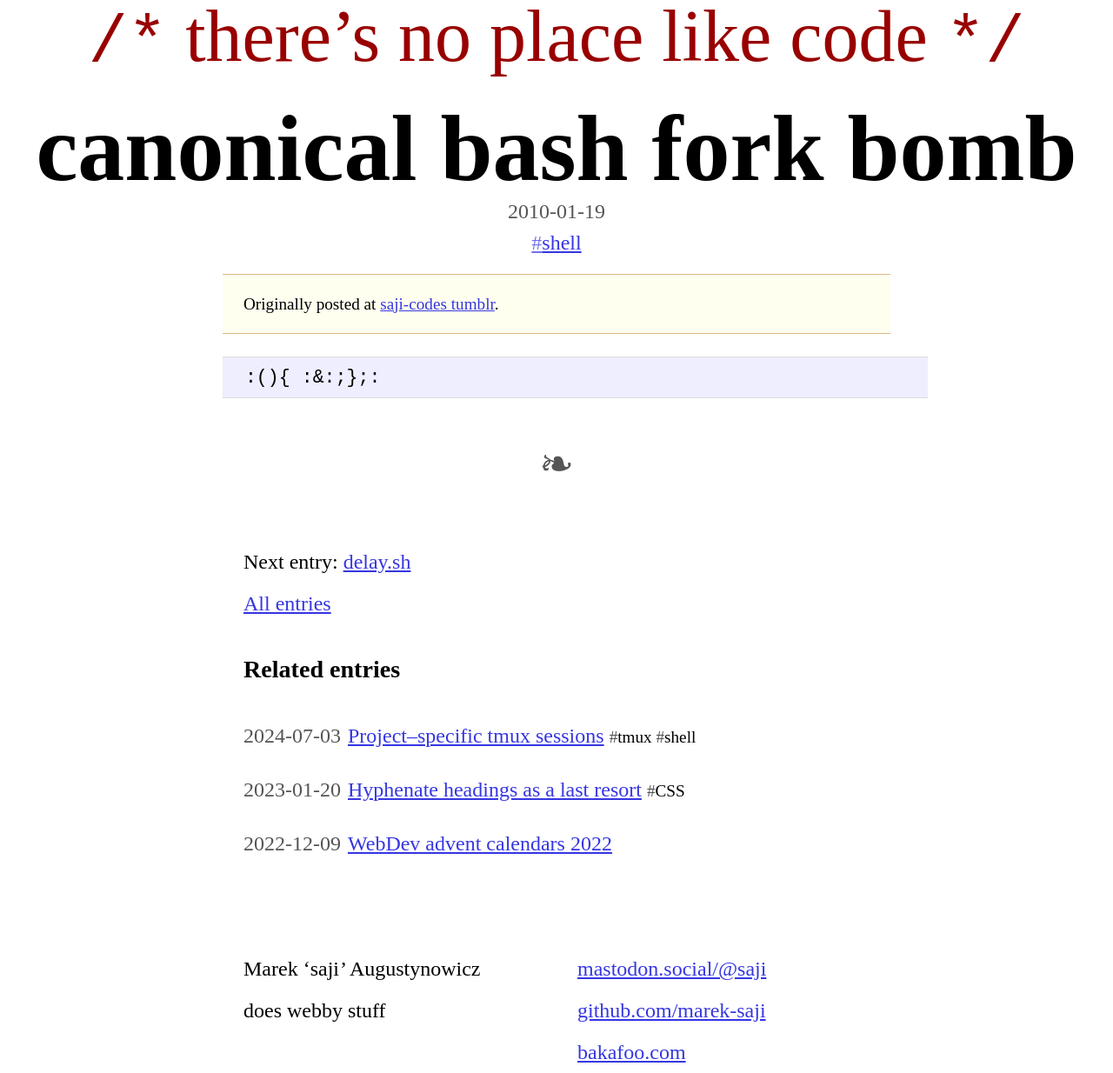
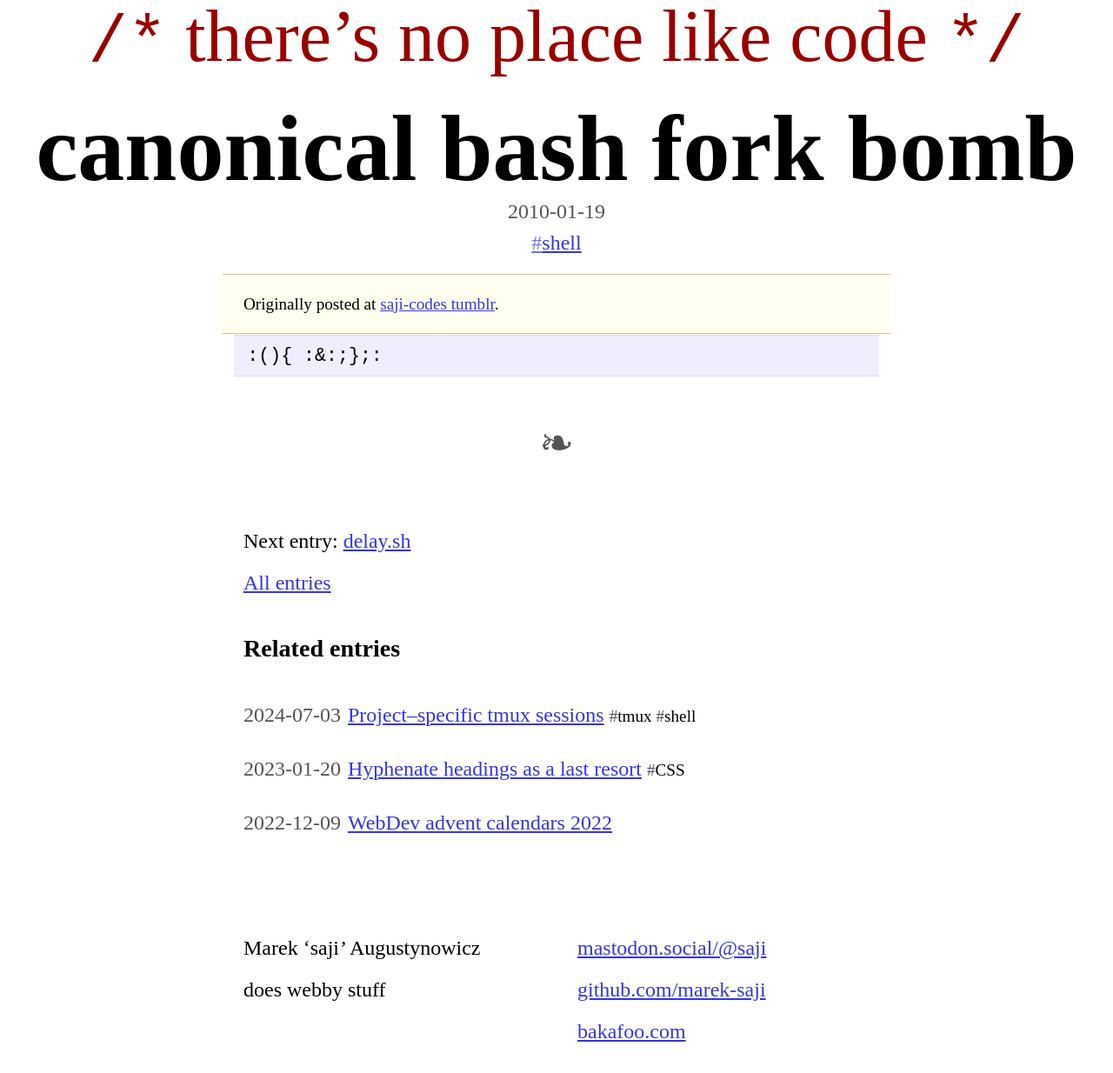
Before and after one commit to marek-saji/noplacelikecode, a Jekyll site: the page built from _posts/2010-01-19-canonical-bash-fork-bomb.markdown, in a window 1280 px wide. Shown: the whole page at 87% size. Built offline with Jekyll 4.4.1, drawn with Linux system fonts in a browser that asks for light colours; some web fonts are replaced; after the commit the page ends 1210 px from its top, so only the background shows below that.

Commit message:
Fix up codeblock styles

```diff
--- a/styles/_entries.scss
+++ b/styles/_entries.scss
@@ -49,13 +49,6 @@ pre kbd,
 pre samp
 {
   font-size: 1em;
-}
-
-pre
-{
-  min-width: 100%;
-  width: 100%;
-  width: fit-content;
 }
 
 abbr
@@ -156,49 +149,43 @@ pre > code
  *      calc(50vw + $content-width / 2),
  *      page will get horizontal scroll and that's fine
  */
-.highlight
+pre
 {
+  $horizontal-padding: 0.5em;
+
   margin:
     1em
-    -1em
+    #{-1 * $horizontal-padding}
+    /* [1] */
     -1 * (1em / 2);
-
-  > pre
-  {
-    margin: 0;
   /* [2] */
   padding:
     (1em / 2)
-      1em;
+    #{$horizontal-padding};
+  /* [3] */
+  min-width: 100%;
+  width: 100%;
+  width: fit-content;
 
-    @media screen
-    {
-      /* [3] */
-      display: inline-block;
-      min-width: 100%;
-    }
   @media print
   {
     white-space: pre-wrap;
   }
-  }
-}
-p + .highlight
+
+  p + &,
+  p + [class^="language-"] > .highlight > &
   {
     /* [1] */
     margin-top: -1 * (1em / 2);
   }
 
   /* terminal */
-pre.terminal
+  &.terminal
   {
     background-color: #333;
-}
-
-pre.terminal
-{
     border-color: #000;
     color: #FFF;
+  }
 }
 
 /* headings */
```
Lines whose indentation alone changed are shown as unchanged.
